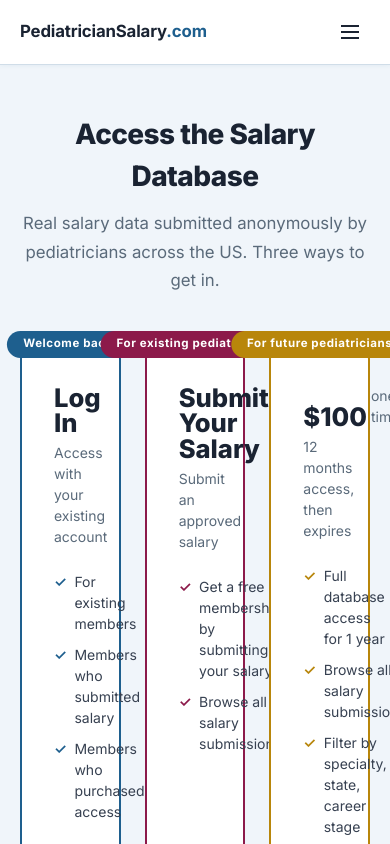
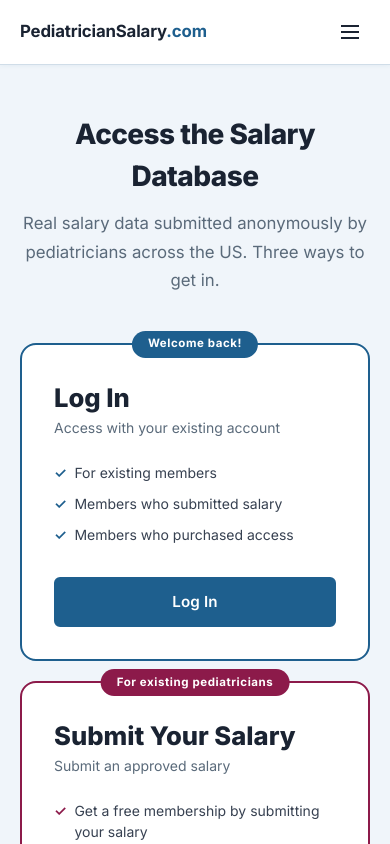
Before and after one commit to teacherprepsofficial-cloud/pediatrician-salary, a Next.js app: page /pricing in a window 390 px wide. Shown: the top 844 px of the page. Built offline with nearby package versions, Linux system fonts and the light colour scheme; no server answers.

Commit message:
Fix mobile layout: stack three-col grid, full-width hero buttons on mobile

```diff
--- a/src/app/globals.css
+++ b/src/app/globals.css
@@ -344,6 +344,34 @@
   }
 }
 
+/* ── Three-column pricing/gate grid ─────────────── */
+.three-col-grid {
+  display: grid;
+  grid-template-columns: repeat(3, minmax(0, 1fr));
+  gap: 1.5rem;
+}
+
+@media (max-width: 768px) {
+  .three-col-grid {
+    grid-template-columns: 1fr;
+    gap: 1.25rem;
+  }
+}
+
+/* ── Hero buttons mobile ─────────────────────────── */
+@media (max-width: 640px) {
+  .hero-buttons {
+    flex-direction: column;
+  }
+  .hero-buttons a {
+    width: 100%;
+    justify-content: center;
+  }
+  .hero-badge {
+    font-size: 0.75rem !important;
+  }
+}
+
 /* ── Why it matters split ────────────────────────── */
 .why-split {
   display: grid;
--- a/src/app/page.tsx
+++ b/src/app/page.tsx
@@ -54,7 +54,7 @@
             flexDirection: 'column',
             justifyContent: 'center',
           }}>
-            <div style={{
+            <div className="hero-badge" style={{
               display: 'inline-block',
               alignSelf: 'flex-start',
               backgroundColor: 'transparent',
@@ -94,7 +94,7 @@
               Submit your compensation anonymously and help colleagues negotiate fair pay.
             </p>
 
-            <div style={{ display: 'flex', gap: '1rem', flexWrap: 'wrap' }}>
+            <div className="hero-buttons" style={{ display: 'flex', gap: '1rem', flexWrap: 'wrap' }}>
               <Link href="/submit" className="btn btn-primary" style={{ fontSize: '0.95rem', padding: '0.75rem 1.75rem' }}>
                 Submit Your Salary
               </Link>
--- a/src/app/pricing/page.tsx
+++ b/src/app/pricing/page.tsx
@@ -53,7 +53,7 @@
       </div>
 
       {/* Pricing cards */}
-      <div style={{ display: 'grid', gridTemplateColumns: 'repeat(3, minmax(0, 1fr))', gap: '1.5rem', marginBottom: '3rem' }}>
+      <div className="three-col-grid" style={{ marginBottom: '3rem' }}>
 
         {/* 1. Log In */}
         <div style={{ backgroundColor: 'white', border: '2px solid #1e5f8e', borderRadius: '16px', padding: '2rem', position: 'relative', display: 'flex', flexDirection: 'column' }}>
--- a/src/app/salaries/page.tsx
+++ b/src/app/salaries/page.tsx
@@ -148,13 +148,7 @@
         </div>
 
         {/* Three columns */}
-        <div style={{
-          display: 'grid',
-          gridTemplateColumns: 'repeat(3, minmax(0, 1fr))',
-          gap: '1.25rem',
-          width: '100%',
-          maxWidth: '820px',
-        }}>
+        <div className="three-col-grid" style={{ width: '100%', maxWidth: '820px' }}>
           {/* 1. Log In */}
           <div style={{
             backgroundColor: 'white', borderRadius: '14px',
```
